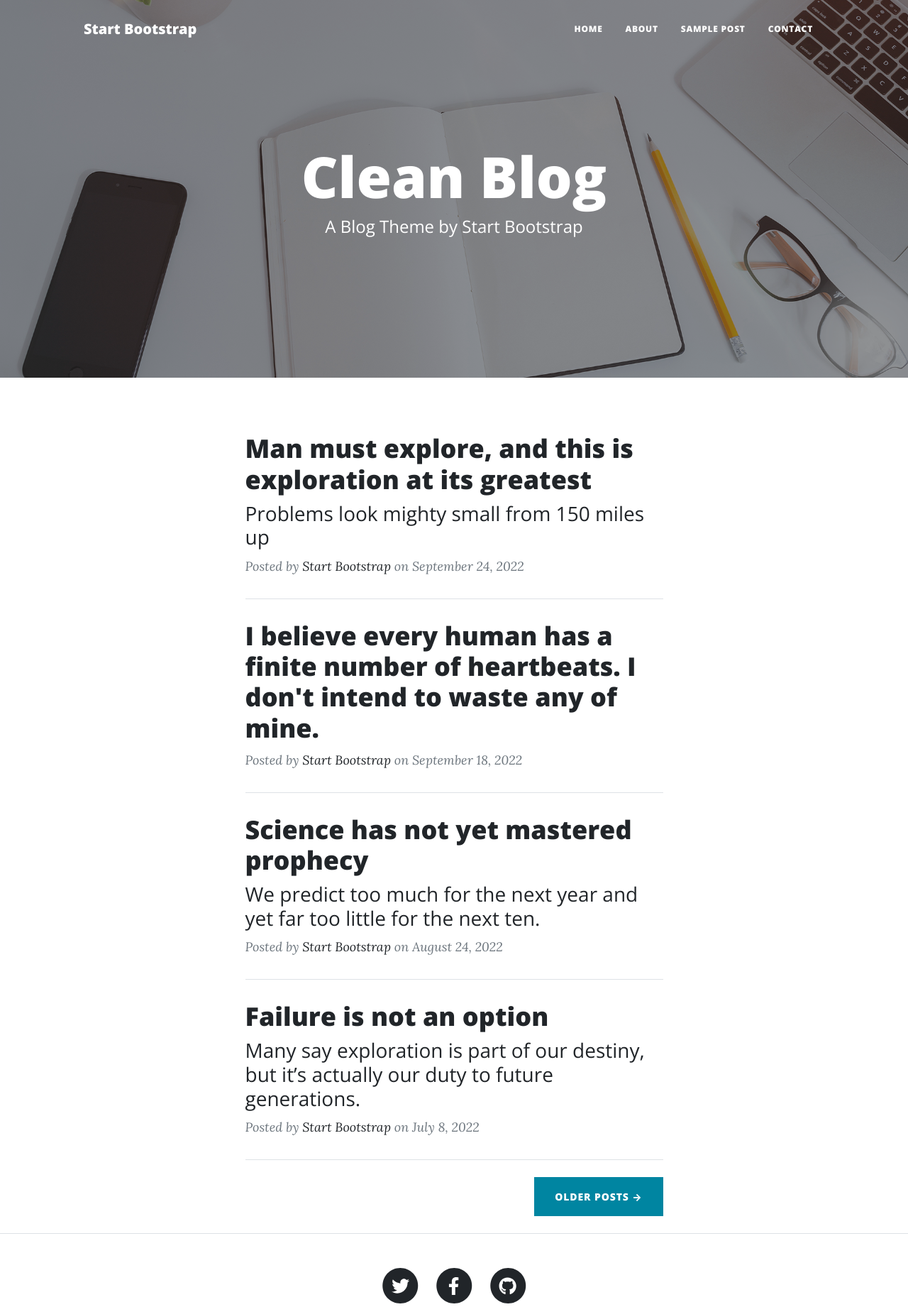
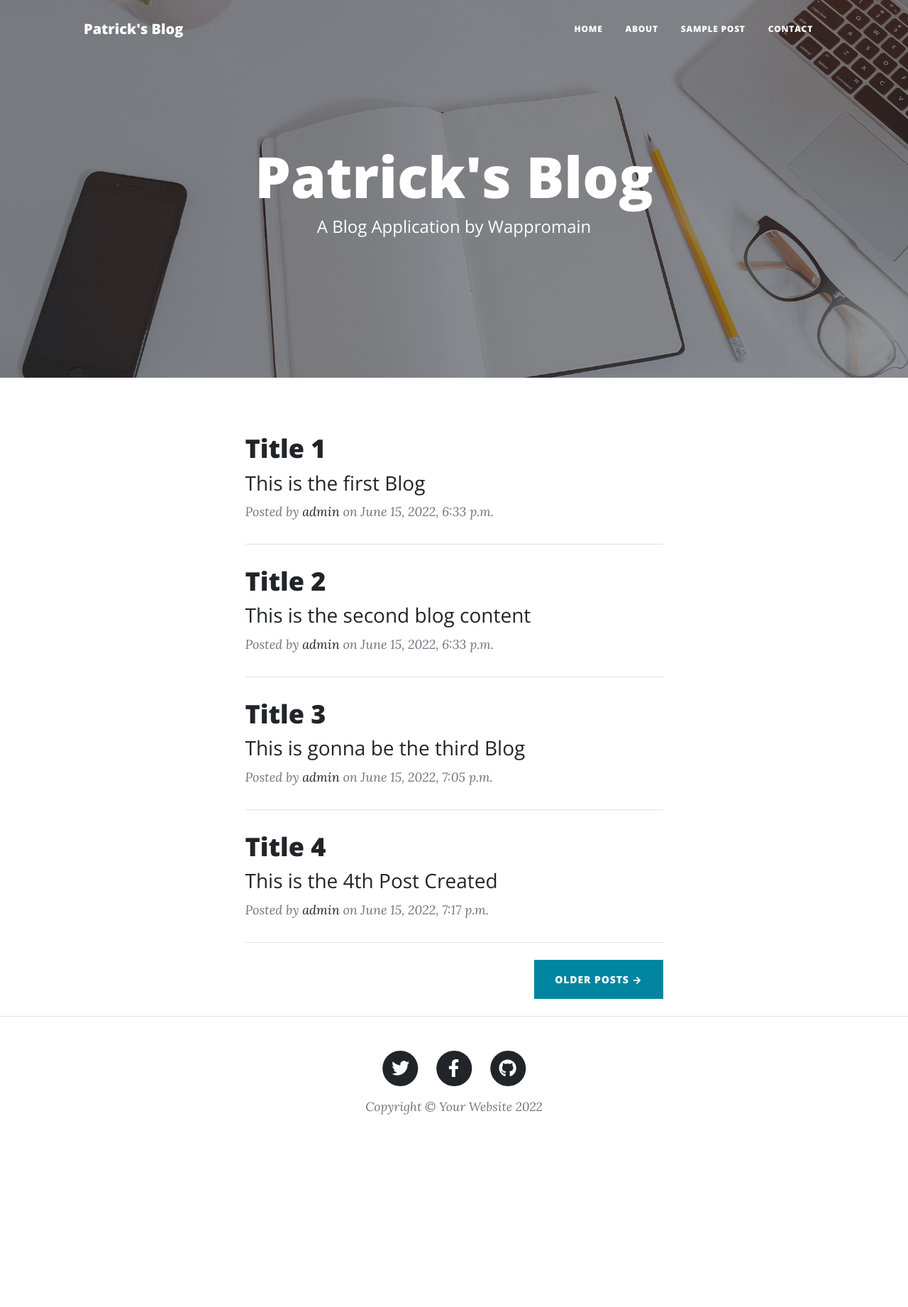
Before and after one commit to Wappromain/Wappromain_blog, a Django app: template blog/templates/blog/index.html in a window 1280 px wide. Shown: the top 1841 px of the page at 71% size. After the commit the page ends 1570 px from the top, so only its background shows below. Run offline with Django 4.2, Linux system fonts and the light colour scheme; the template is opened without the code that fills it: values that come from a table or form of the project are taken from there, others are empty; data comes from the database, SQL or seed files in the repository; some libraries are stand-ins or nearby versions.

Commit message:
Made dynamic entries for blog posts

```diff
--- a/blog/admin.py
+++ b/blog/admin.py
@@ -1,6 +1,6 @@
 from django.contrib import admin
-from blog.models import Blog
+from blog.models import BlogPost
 
 # Register your models here.
 
-admin.site.register(Blog)
+admin.site.register(BlogPost)
--- a/blog/models.py
+++ b/blog/models.py
@@ -2,7 +2,7 @@
 from django.contrib.auth.models import User
 
 # Create your models here.
-class Blog(models.Model):
+class BlogPost(models.Model):
     title = models.CharField(max_length=255, unique=True)
     content = models.TextField()
     date_created = models.DateTimeField(auto_now_add=True)
--- a/blog/templates/blog/index.html
+++ b/blog/templates/blog/index.html
@@ -1,4 +1,5 @@
 <!DOCTYPE html>
+{% load static %}
 <html lang="en">
     <head>
         <meta charset="utf-8" />
@@ -13,13 +14,13 @@
         <link href="https://fonts.googleapis.com/css?family=Lora:400,700,400italic,700italic" rel="stylesheet" type="text/css" />
         <link href="https://fonts.googleapis.com/css?family=Open+Sans:300italic,400italic,600italic,700italic,800italic,400,300,600,700,800" rel="stylesheet" type="text/css" />
         <!-- Core theme CSS (includes Bootstrap)-->
-        <link href="css/styles.css" rel="stylesheet" />
+        <link href="{% static 'css/styles.css' %}" rel="stylesheet" />
     </head>
     <body>
         <!-- Navigation-->
         <nav class="navbar navbar-expand-lg navbar-light" id="mainNav">
             <div class="container px-4 px-lg-5">
-                <a class="navbar-brand" href="index.html">Start Bootstrap</a>
+                <a class="navbar-brand" href="index.html">Patrick's Blog</a>
                 <button class="navbar-toggler" type="button" data-bs-toggle="collapse" data-bs-target="#navbarResponsive" aria-controls="navbarResponsive" aria-expanded="false" aria-label="Toggle navigation">
                     Menu
                     <i class="fas fa-bars"></i>
@@ -35,13 +36,13 @@
             </div>
         </nav>
         <!-- Page Header-->
-        <header class="masthead" style="background-image: url('assets/img/home-bg.jpg')">
+        <header class="masthead" style="background-image: url('{% static 'img/home-bg.jpg' %}')">
             <div class="container position-relative px-4 px-lg-5">
                 <div class="row gx-4 gx-lg-5 justify-content-center">
                     <div class="col-md-10 col-lg-8 col-xl-7">
                         <div class="site-heading">
-                            <h1>Clean Blog</h1>
-                            <span class="subheading">A Blog Theme by Start Bootstrap</span>
+                            <h1>Patrick's Blog</h1>
+                            <span class="subheading">A Blog Application by Wappromain</span>
                         </div>
                     </div>
                 </div>
@@ -52,58 +53,22 @@
             <div class="row gx-4 gx-lg-5 justify-content-center">
                 <div class="col-md-10 col-lg-8 col-xl-7">
                     <!-- Post preview-->
+                    {% for post in posts %}
                     <div class="post-preview">
                         <a href="post.html">
-                            <h2 class="post-title">Man must explore, and this is exploration at its greatest</h2>
-                            <h3 class="post-subtitle">Problems look mighty small from 150 miles up</h3>
+                            <h2 class="post-title">{{ post.title }}</h2>
+                            <h3 class="post-subtitle">{{  post.content }}</h3>
                         </a>
                         <p class="post-meta">
                             Posted by
-                            <a href="#!">Start Bootstrap</a>
-                            on September 24, 2022
+                            <a href="#!">{{ post.author }}</a>
+                            on {{ post.date_created }}
                         </p>
                     </div>
-                    <!-- Divider-->
                     <hr class="my-4" />
-                    <!-- Post preview-->
-                    <div class="post-preview">
-                        <a href="post.html"><h2 class="post-title">I believe every human has a finite number of heartbeats. I don't intend to waste any of mine.</h2></a>
-                        <p class="post-meta">
-                            Posted by
-                            <a href="#!">Start Bootstrap</a>
-                            on September 18, 2022
-                        </p>
-                    </div>
-                    <!-- Divider-->
-                    <hr class="my-4" />
-                    <!-- Post preview-->
-                    <div class="post-preview">
-                        <a href="post.html">
-                            <h2 class="post-title">Science has not yet mastered prophecy</h2>
-                            <h3 class="post-subtitle">We predict too much for the next year and yet far too little for the next ten.</h3>
-                        </a>
-                        <p class="post-meta">
-                            Posted by
-                            <a href="#!">Start Bootstrap</a>
-                            on August 24, 2022
-                        </p>
-                    </div>
-                    <!-- Divider-->
-                    <hr class="my-4" />
-                    <!-- Post preview-->
-                    <div class="post-preview">
-                        <a href="post.html">
-                            <h2 class="post-title">Failure is not an option</h2>
-                            <h3 class="post-subtitle">Many say exploration is part of our destiny, but it’s actually our duty to future generations.</h3>
-                        </a>
-                        <p class="post-meta">
-                            Posted by
-                            <a href="#!">Start Bootstrap</a>
-                            on July 8, 2022
-                        </p>
-                    </div>
-                    <!-- Divider-->
-                    <hr class="my-4" />
+                    {% endfor %}
+
+
                     <!-- Pager-->
                     <div class="d-flex justify-content-end mb-4"><a class="btn btn-primary text-uppercase" href="#!">Older Posts →</a></div>
                 </div>
@@ -148,6 +113,6 @@
         <!-- Bootstrap core JS-->
         <script src="https://cdn.jsdelivr.net/npm/bootstrap@5.1.3/dist/js/bootstrap.bundle.min.js"></script>
         <!-- Core theme JS-->
-        <script src="js/scripts.js"></script>
+        <script src="{% static 'js/scripts.js' %}"></script>
     </body>
 </html>
--- a/blog/urls.py
+++ b/blog/urls.py
@@ -1,5 +1,6 @@
-from django.urls import URLPattern, path
+from django.urls import path
+from blog.views import index_page
 
 urlpatterns = [
-
+    path('', index_page)
 ]
--- a/blog/views.py
+++ b/blog/views.py
@@ -1,3 +1,8 @@
 from django.shortcuts import render
+from blog.models import BlogPost
 
 # Create your views here.
+def index_page(request):
+    posts = BlogPost.objects.all()
+    context = {"posts" : posts}
+    return render(request, 'blog/index.html', context)
```
Also changed, not shown: blog/migrations/0002_rename_blog_blogpost.py (added), db.sqlite3.
